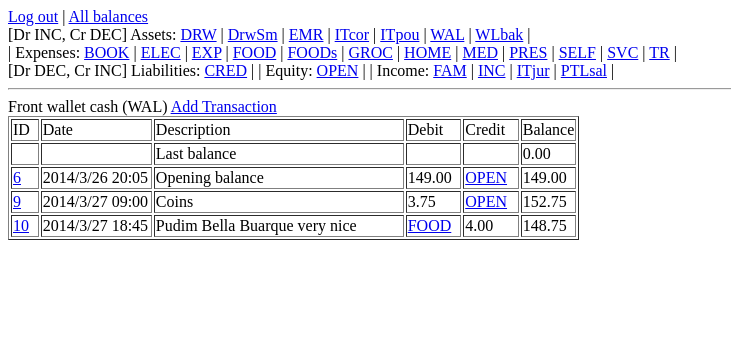
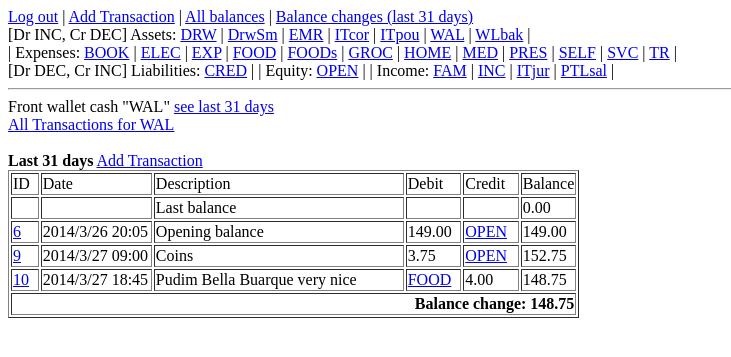
Before and after one commit to reddress/alesheets, a Django app: a page that uses alesheets/templates/alesheets/allaccts.html in a window 1280 px wide. Shown: the top 357 px of the page, without its empty margins (0-731 px from the left). Run offline with Django 3.2, Linux system fonts and the light colour scheme; a user stored in the database is signed in; data comes from the database, SQL or seed files in the repository; both versions use the stored data as it was after the commit; parts of the project's set-up code (start-up, migrations or seed data) failed here and were passed over.

Commit message:
add 31 day window views

```diff
--- a/alesheets/templates/alesheets/allaccts.html
+++ b/alesheets/templates/alesheets/allaccts.html
@@ -1,4 +1,7 @@
-<a href="/alesheets/logout/">Log out</a> | <a href="/alesheets/balances">All balances</a><br>
+<a href="/alesheets/logout/">Log out</a> |
+<a href="/admin/alesheets/transaction/add/" target="alesheets_admin">Add Transaction</a> |
+<a href="/alesheets/balances">All balances</a> |
+<a href="/alesheets/balchanges">Balance changes (last 31 days)</a><br>
 [Dr INC, Cr DEC]
 
 Assets:
--- a/alesheets/templates/alesheets/showaccount.html
+++ b/alesheets/templates/alesheets/showaccount.html
@@ -1,7 +1,12 @@
 <html>
   <body>
     {% include "alesheets/allaccts.html" %}
-    {{ account_name }} ({{ account_short_name }})
+    {{ account_name }}
+    "{{ account_short_name }}" <a href="/alesheets/account/{{ account_short_name }}">see last 31 days</a>
+    <br>
+    <a href="/alesheets/accountall/{{ account_short_name }}/">All Transactions for {{ account_short_name }}</a>
+    <br><br>
+    <b>{{ report_type }}</b>
     <a href="/admin/alesheets/transaction/add/" target="alesheets_admin">Add Transaction</a>
 
     <table border="1">
@@ -27,6 +32,11 @@
       {{ transaction }}
       {% endfor %}
       {% endautoescape %}
+      <tr>
+        <td colspan="6" align="right">
+          <b>Balance change: {{ balance_change }}</b>
+        </td>
+      </tr>
       </tbody>
     </table>
   </body>
--- a/alesheets/templates/alesheets/showbalances.html
+++ b/alesheets/templates/alesheets/showbalances.html
@@ -1,6 +1,9 @@
 <html>
   <body>
     {% include "alesheets/allaccts.html" %}
+    <b>
+      {{ report_type}}
+    </b>
 
     <table width="700" border="1">
       <thead>
--- a/alesheets/urls.py
+++ b/alesheets/urls.py
@@ -6,7 +6,9 @@ from . import views
 urlpatterns = patterns('',
                        url(r'^$', views.index),
                        url(r'^account/(?P<short_name>\S+)/$', views.show_account),
+                       url(r'^accountall/(?P<short_name>\S+)/$', views.show_account_all),
                        url(r'^balances/$', views.show_balances),
+                       url(r'^balchanges/$', views.balance_changes),
                        url(r'^login/$', login),
                        url(r'^dologin/$', views.user_login),
                        url(r'^logout/$', views.user_logout),
--- a/alesheets/views.py
+++ b/alesheets/views.py
@@ -1,5 +1,3 @@
-from __future__ import print_function
-
 from itertools import chain
 from datetime import datetime, timedelta
 
@@ -80,11 +78,13 @@ def show_account(request, short_name):
                               key=lambda tr: tr.date)
     all_transactions = []
     balance = get_balance_not_shown(account)
-    print(balance)
+
     for transaction in raw_transactions:
         row_data = get_transaction_html(transaction, account, balance)
         all_transactions.append(row_data[0])
         balance = row_data[1]
+
+    balance_change = balance - last_balance
 
     return render(request, 'alesheets/showaccount.html',
                   {'account_name': account.name,
@@ -95,7 +95,48 @@ def show_account(request, short_name):
                    'liability_accounts': liability_accounts,
                    'equity_accounts': equity_accounts,
                    'income_accounts': income_accounts,
-                   'last_balance': "%.2f" % last_balance,})
+                   'last_balance': "%.2f" % last_balance,
+                   'balance_change': "%.2f" % balance_change,
+                   'report_type': "Last 31 days", })
+
+@login_required
+def show_account_all(request, short_name):
+    asset_accounts = Account.objects.filter(type__name="Asset").order_by('short_name')
+    expense_accounts = Account.objects.filter(type__name="Expense").order_by('short_name')
+    liability_accounts = Account.objects.filter(type__name="Liability").order_by('short_name')
+    equity_accounts = Account.objects.filter(type__name="Equity").order_by('short_name')
+    income_accounts = Account.objects.filter(type__name="Income").order_by('short_name')
+
+    account = get_object_or_404(Account, short_name=short_name)
+    last_balance = 0
+
+    debit_transactions = Transaction.objects.filter(debit=account)
+    credit_transactions = Transaction.objects.filter(credit=account)
+    raw_transactions = sorted(chain(debit_transactions,
+                                    credit_transactions),
+                              key=lambda tr: tr.date)
+    all_transactions = []
+    balance = 0
+
+    for transaction in raw_transactions:
+        row_data = get_transaction_html(transaction, account, balance)
+        all_transactions.append(row_data[0])
+        balance = row_data[1]
+
+    balance_change = balance - last_balance
+
+    return render(request, 'alesheets/showaccount.html',
+                  {'account_name': account.name,
+                   'account_short_name': account.short_name,
+                   'transactions': all_transactions,
+                   'asset_accounts': asset_accounts,
+                   'expense_accounts': expense_accounts,
+                   'liability_accounts': liability_accounts,
+                   'equity_accounts': equity_accounts,
+                   'income_accounts': income_accounts,
+                   'last_balance': "%.2f" % last_balance,
+                   'balance_change': "%.2f" % balance_change,
+                   'report_type': "All transactions", })
 
 def get_balance_html(account):
     balance = 0
@@ -115,6 +156,39 @@ def get_balance_value(account):
     balance = 0
     debit_transactions = Transaction.objects.filter(debit=account)
     credit_transactions = Transaction.objects.filter(credit=account)
+    raw_transactions = sorted(chain(debit_transactions,
+                                    credit_transactions),
+                              key=lambda tr: tr.date)
+    for transaction in raw_transactions:
+        sign = account.type.sign_modifier
+        if str(transaction.credit) == str(account.short_name):
+            sign *= -1
+        balance += sign * transaction.value
+    return balance
+
+def get_balance_html_latest(account):
+    balance = 0
+    debit_transactions = Transaction.objects.filter(debit=account,
+                            date__gte=(datetime.today()-timedelta(days=31)))
+
+    credit_transactions = Transaction.objects.filter(credit=account,
+                            date__gte=(datetime.today()-timedelta(days=31)))
+    raw_transactions = sorted(chain(debit_transactions,
+                                    credit_transactions),
+                              key=lambda tr: tr.date)
+    for transaction in raw_transactions:
+        sign = account.type.sign_modifier
+        if str(transaction.credit) == str(account.short_name):
+            sign *= -1
+        balance += sign * transaction.value
+    return '<tr><td><a href="/alesheets/account/%s/">%s</a></td><td align="right">%.2f</td></tr>' % (account.short_name, account.short_name, balance)
+
+def get_balance_value_latest(account):
+    balance = 0
+    debit_transactions = Transaction.objects.filter(debit=account,
+                            date__gte=(datetime.today()-timedelta(days=31)))
+    credit_transactions = Transaction.objects.filter(credit=account,
+                            date__gte=(datetime.today()-timedelta(days=31)))
     raw_transactions = sorted(chain(debit_transactions,
                                     credit_transactions),
                               key=lambda tr: tr.date)
@@ -166,7 +240,36 @@ def show_balances(request):
                    'expense_accounts': expense_accounts,
                    'liability_accounts': liability_accounts,
                    'equity_accounts': equity_accounts,
-                   'income_accounts': income_accounts})
+                   'income_accounts': income_accounts,
+                   'report_type': "All transactions", })
+
+@login_required
+def balance_changes(request):
+    asset_accounts = Account.objects.filter(type__name="Asset").order_by('short_name')
+    expense_accounts = Account.objects.filter(type__name="Expense").order_by('short_name')
+    liability_accounts = Account.objects.filter(type__name="Liability").order_by('short_name')
+    equity_accounts = Account.objects.filter(type__name="Equity").order_by('short_name')
+    income_accounts = Account.objects.filter(type__name="Income").order_by('short_name')
+
+    account_types = [asset_accounts, expense_accounts, liability_accounts,
+                     equity_accounts, income_accounts]
+    type_balances = []
+    type_totals = []
+    for type in account_types:
+        # map get_balance for all accounts in asset_accounts,
+        # expense_accounts, etc. then place it in type_balances
+        type_balances.append(map(get_balance_html_latest, type))
+        type_totals.append("%.2f" % sum(map(get_balance_value_latest, type)))
+
+    return render(request, 'alesheets/showbalances.html',
+                  {'type_balances': type_balances,
+                   'type_totals': type_totals,
+                   'asset_accounts': asset_accounts,
+                   'expense_accounts': expense_accounts,
+                   'liability_accounts': liability_accounts,
+                   'equity_accounts': equity_accounts,
+                   'income_accounts': income_accounts,
+                   'report_type': "Transactions in the last 31 days", })
 
 def user_login(request):
     username = request.POST['username']
```
Also changed, not shown: alesheets/features.txt (+8 -3 lines), db.sqlite3, 1 other file.
